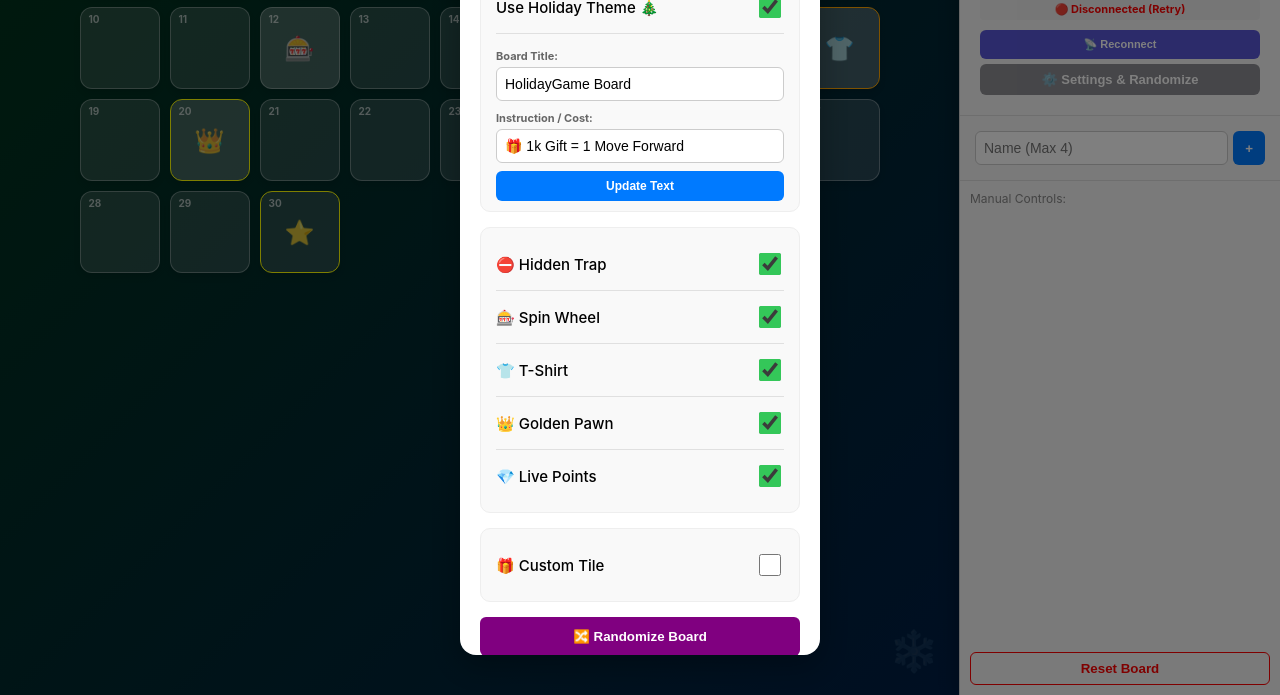
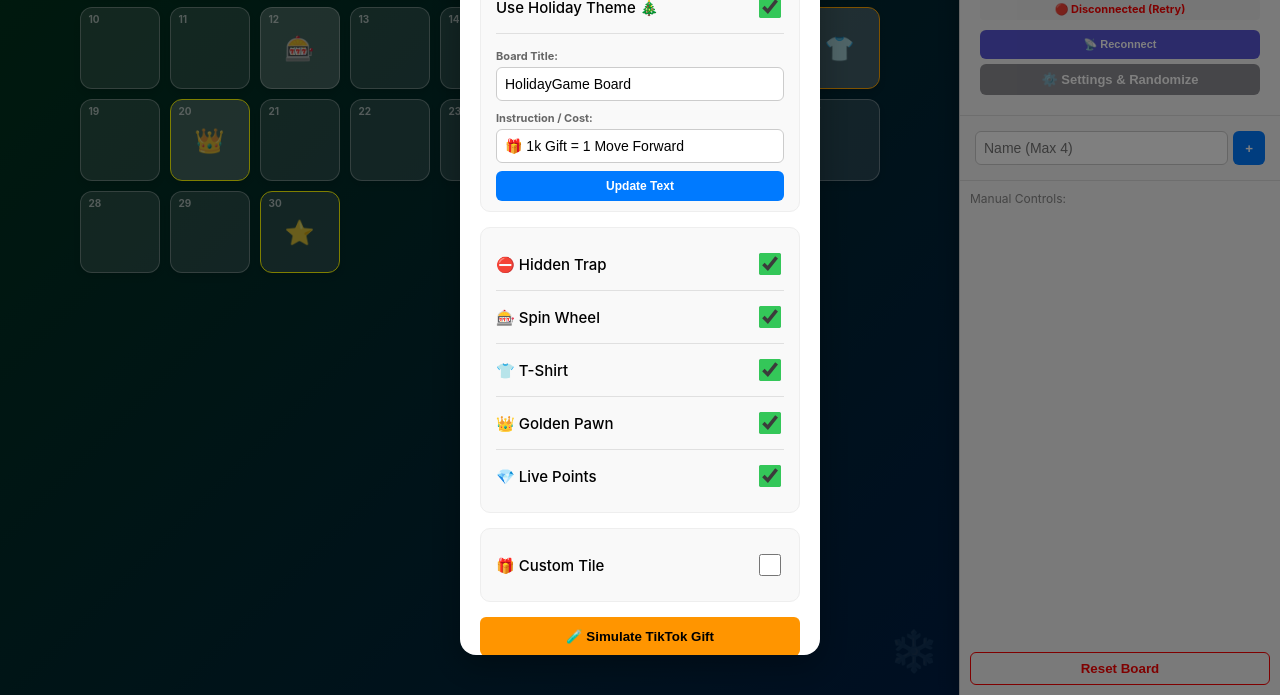
Before and after one commit to arkmalixi-sketch/holiday-game, a plain HTML site: page index.html in a window 1280 px wide. Both pictures are taken after a click on the button "⚙️ Settings & Randomize". Shown: the part 105-800 px from the top of the page. Drawn offline with Linux system fonts and the light colour scheme.

Commit message:
Update index.html
added a test gift

```diff
--- a/index.html
+++ b/index.html
@@ -337,6 +337,8 @@
                 <button onclick="saveSettings()" style="width:100%; margin-top:10px; background: #007AFF;">Apply</button>
             </div>
 
+            <button onclick="simulateGift()" style="width:100%; background: #FF9500; margin-bottom: 10px; padding: 12px; color: black; font-weight: bold;">🧪 Simulate TikTok Gift</button>
+
             <button onclick="randomizeBoard()" style="width:100%; background: purple; margin-bottom: 10px; padding: 12px;">🔀 Randomize Board</button>
             <button onclick="document.getElementById('settings-modal').style.display='none'" style="width:100%; background: #ccc; color: black; padding: 12px;">Close</button>
         </div>
@@ -371,6 +373,7 @@
 
             socket.onmessage = (event) => {
                 const data = JSON.parse(event.data);
+                // Check format (Standard Streamer.bot format)
                 if(data.event && data.event.source === 'TikTok' && data.event.type === 'Gift') {
                     handleStreamEvent(data);
                 }
@@ -382,18 +385,15 @@
             };
         }
 
-        // --- HANDLING GIFTS ---
+        // --- HANDLING GIFTS (REAL & SIMULATED) ---
         function handleStreamEvent(data) {
             const username = data.data.user.name;
             const giftName = data.data.gift.name;
-            // Default: 1 Gift = 1 Move. (You can change this logic here)
             const moves = 1;
 
-            // 1. Find or Create Player
             let player = players.find(p => p.name.toUpperCase() === username.toUpperCase().substring(0,4));
 
             if (!player) {
-                // Auto-Add new player
                 const newId = Date.now();
                 player = {
                     id: newId,
@@ -406,8 +406,20 @@
                 saveData();
             }
 
-            // 2. Move them
             movePlayer(player.id, moves);
+        }
+
+        // --- SIMULATION FUNCTION ---
+        function simulateGift() {
+            const fakeData = {
+                event: { source: 'TikTok', type: 'Gift' },
+                data: {
+                    user: { name: "TEST_" + Math.floor(Math.random() * 100) },
+                    gift: { name: "Rose", count: 1 }
+                }
+            };
+            handleStreamEvent(fakeData);
+            document.getElementById('settings-modal').style.display='none';
         }
 
         // --- CORE FUNCTIONS ---
@@ -426,8 +438,7 @@
         renderBoard();
         renderPlayers();
 
-        // Try connecting immediately
-        connectWebSocket();
+        connectWebSocket(); // Try auto-connect
 
         // --- UI HELPERS ---
         function openSettings() {
```
